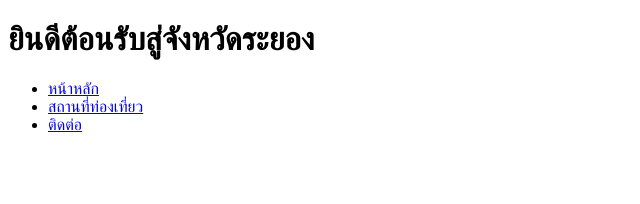
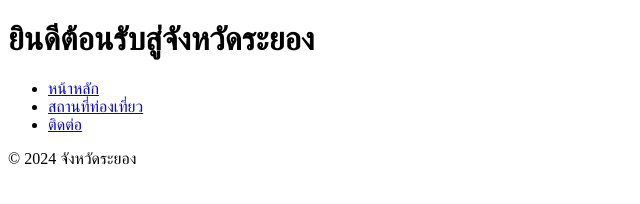
Before and after one commit to Sasikul/66160116-hw-1, a plain HTML site: page index.html in a window 1280 px wide. Shown: the whole page, without its empty margins (0-640 px from the left). Drawn offline with Linux system fonts and the light colour scheme.

Commit message:
เพิ่ม footer ในหน้าหลัก

```diff
--- a/index.html
+++ b/index.html
@@ -16,5 +16,8 @@
             </ul>
         </nav>
     </header>
+    <footer>
+        <p>© 2024 จังหวัดระยอง</p>
+    </footer>
 </body>
 </html>
```
